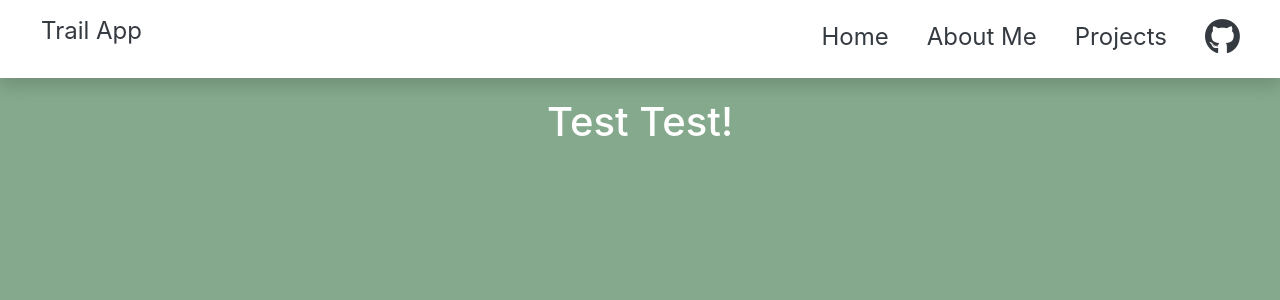
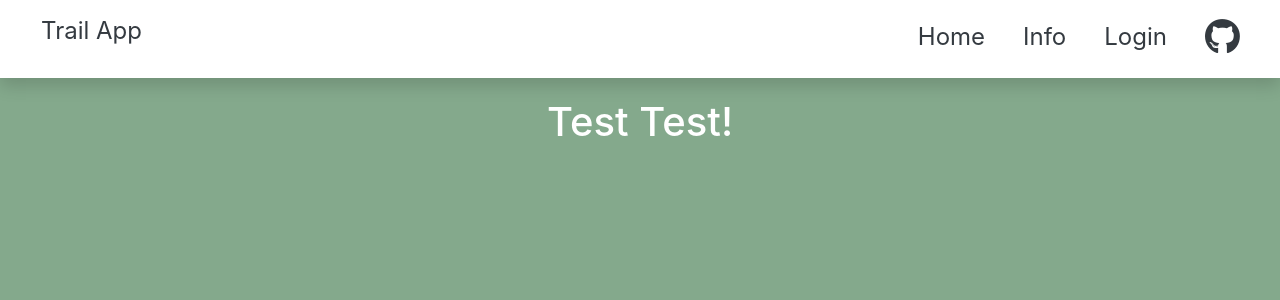
Before and after one commit to QuintonPrice/TrailApp, a React (Create React App) app in the folder trail-app/: page / in a window 1280 px wide. Shown: the top 300 px of the page. Built offline with nearby package versions, Linux system fonts and the light colour scheme.

Commit message:
Update NavBar.js

```diff
--- a/trail-app/src/components/NavBar/NavBar.js
+++ b/trail-app/src/components/NavBar/NavBar.js
@@ -18,8 +18,8 @@ class NavBar extends Component {
                 <NavbarBS.Collapse id="navbarToggler">
                     <NavBS id="links" className="ml-auto">
                         <li className="textlink"><a className="nav-link" to="/home">Home</a></li>
-                        <li className="textlink"><a className="nav-link" to="/about">About Me</a></li>
-                        <li className="textlink"><a className="nav-link" to="/projects">Projects</a></li>
+                        <li className="textlink"><a className="nav-link" to="/about">Info</a></li>
+                        <li className="textlink"><a className="nav-link" to="/projects">Login</a></li>
                         <li><a className="nav-link" target="blank" href="https://github.com/QuintonPrice/TrailApp"><i className="fab fa-github"></i></a></li>
                     </NavBS>
                 </NavbarBS.Collapse>
```
